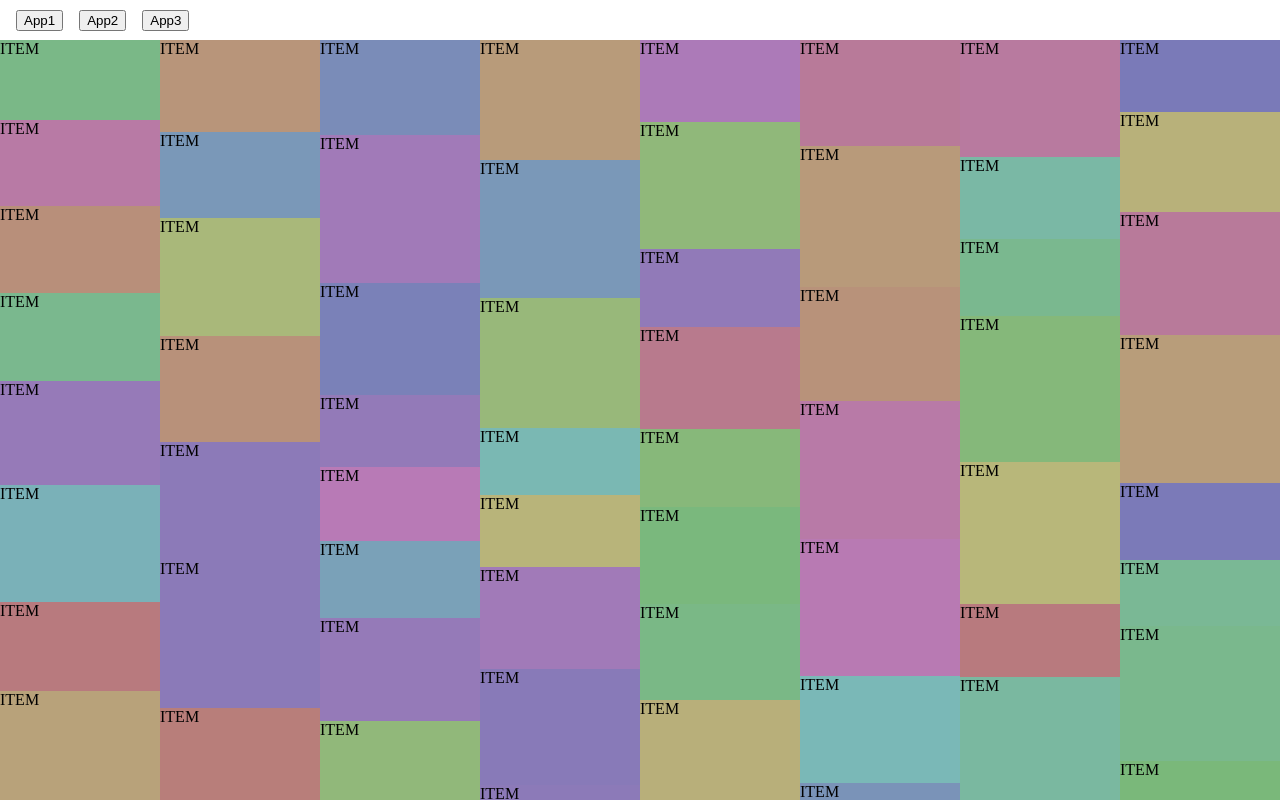
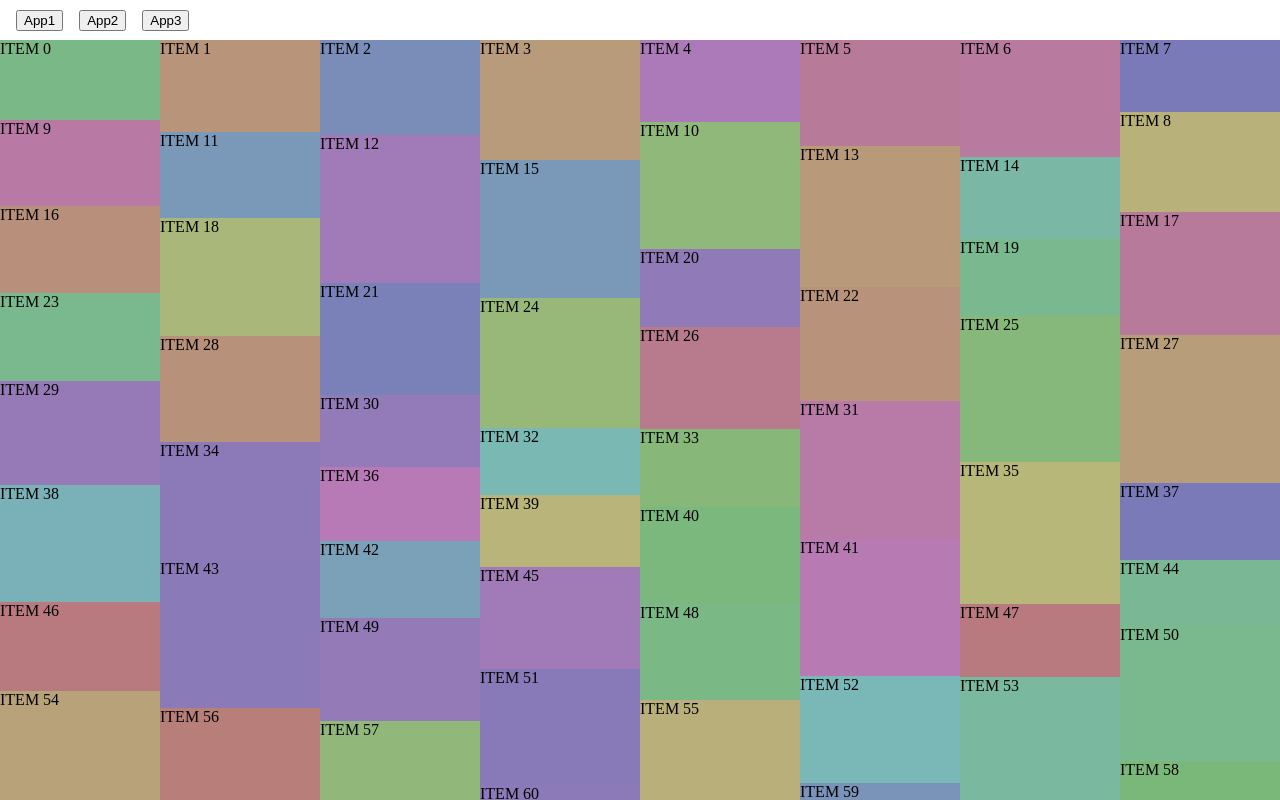
Before and after one commit to mmis1000/react-dynamic-scroll-experiment, a React (Vite) app: page / in a window 1280 px wide. Both pictures are taken after a click on the button "App2". Built offline with nearby package versions, Linux system fonts and the light colour scheme.

Commit message:
Show index on waterfall layout

```diff
--- a/src/Demo2.tsx
+++ b/src/Demo2.tsx
@@ -171,7 +171,7 @@ export function Demo2 ({
             } as unknown as CSSProperties}
             key={index}
           >
-            ITEM
+            ITEM {prevBox.index}
           </div> : null).filter(i => i != null)}
         </div>, prevBox])
       }
@@ -203,7 +203,7 @@ export function Demo2 ({
             } as unknown as CSSProperties}
             key={index}
           >
-            ITEM
+            ITEM {nextBox.index}
           </div> : null).filter(i => i != null)}
         </div>, nextBox])
       }
```
